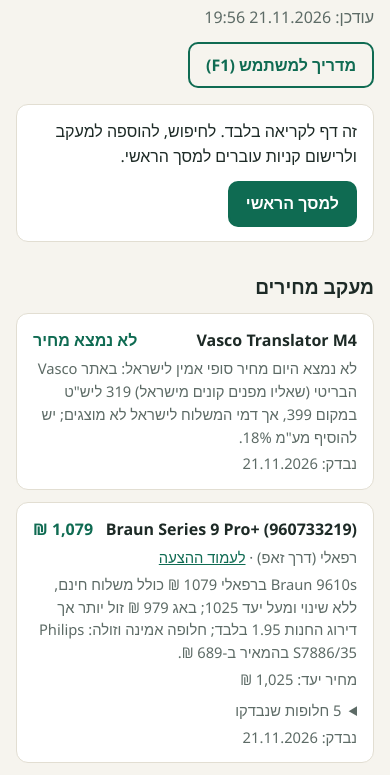
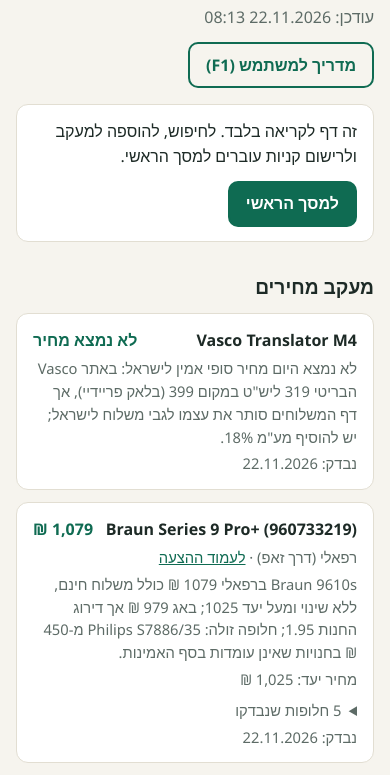
Before and after one commit to avi7756-design/avi-sites, a plain HTML site: page hosech-hacham.html in a window 390 px wide. Shown: the part 61-836 px from the top of the page. Drawn offline with Linux system fonts and the light colour scheme.

Commit message:
Add files via upload

```diff
--- a/hosech-hacham.html
+++ b/hosech-hacham.html
@@ -131,10 +131,10 @@
 <script>
 const DATA ={"watch":[{
   "added": "2026-11-12",
-  "checked_at": "21.11.2026",
+  "checked_at": "22.11.2026",
   "kind": "product",
   "name": "Vasco Translator M4",
-  "note": "לא נמצא היום מחיר סופי אמין לישראל: באתר Vasco הבריטי (שאליו מפנים קונים מישראל) 319 ליש\"ט במקום 399, אך דמי המשלוח לישראל לא מוצגים; יש להוסיף מע\"מ 18%.",
+  "note": "לא נמצא היום מחיר סופי אמין לישראל: באתר Vasco הבריטי 319 ליש\"ט במקום 399 (בלאק פריידיי), אך דף המשלוחים סותר את עצמו לגבי משלוח לישראל; יש להוסיף מע\"מ 18%.",
   "target": null,
   "url": ""
 },{
@@ -142,10 +142,10 @@ const DATA ={"watch":[{
   "best_price": 1079,
   "best_store": "רפאלי (דרך זאפ)",
   "best_url": "https://www.zap.co.il/model.aspx?modelid=1270906",
-  "checked_at": "21.11.2026",
+  "checked_at": "22.11.2026",
   "kind": "product",
   "name": "Braun Series 9 Pro+ (960733219)",
-  "note": "Braun 9610s ברפאלי 1079 ₪ כולל משלוח חינם, ללא שינוי ומעל יעד 1025; באג 979 ₪ זול יותר אך דירוג החנות 1.95 בלבד; חלופה אמינה וזולה: Philips S7886/35 בהמאיר ב-689 ₪.",
+  "note": "Braun 9610s ברפאלי 1079 ₪ כולל משלוח חינם, ללא שינוי ומעל יעד 1025; באג 979 ₪ אך דירוג החנות 1.95; חלופה זולה: Philips S7886/35 מ-450 ₪ בחנויות שאינן עומדות בסף האמינות.",
   "options": [
     {
       "name": "Braun Series 9 Pro+ 9610s",
@@ -159,17 +159,6 @@ const DATA ={"watch":[{
       "value": 4
     },
     {
-      "name": "Philips Series 7000 S7886/35 (חלופה)",
-      "orders": 3442,
-      "price": 689,
-      "pros": "זול ב-390 ₪, חנות 4.82; כולל כבל USB בלי מטען",
-      "rating": null,
-      "reliable": true,
-      "store": "המאיר (דרך זאפ)",
-      "url": "https://www.zap.co.il/model.aspx?modelid=1198410",
-      "value": 4
-    },
-    {
       "name": "Braun Series 9 Pro+ 9610s",
       "orders": 3442,
       "price": 1099,
@@ -184,7 +173,7 @@ const DATA ={"watch":[{
       "name": "Philips Series 7000 S7886/35 (חלופה)",
       "orders": 3153,
       "price": 584,
-      "pros": "משלוח חינם עד 3 ימים; חנות 4.64",
+      "pros": "זול ב-495 ₪, משלוח חינם עד 3 ימים; חנות 4.64",
       "rating": null,
       "reliable": false,
       "store": "סיטי דיל (דרך זאפ)",
@@ -192,10 +181,21 @@ const DATA ={"watch":[{
       "value": 3
     },
     {
+      "name": "Philips Series 7000 S7886/35 (חלופה)",
+      "orders": 853,
+      "price": 450,
+      "pros": "הזול ביותר, משלוח חינם; חנות 4.09",
+      "rating": null,
+      "reliable": false,
+      "store": "מבט אלקטריק (דרך זאפ)",
+      "url": "https://www.zap.co.il/model.aspx?modelid=1198410",
+      "value": 2
+    },
+    {
       "name": "Braun Series 9 Pro+ 9610s",
       "orders": 687,
       "price": 979,
-      "pros": "הזול ביותר, משלוח חינם; דירוג חנות 1.95 בלבד",
+      "pros": "זול ב-100 ₪, משלוח חינם; דירוג חנות 1.95 בלבד",
       "rating": null,
       "reliable": false,
       "store": "באג (דרך זאפ)",
@@ -239,6 +239,10 @@ const DATA ={"watch":[{
     {
       "d": "2026-11-21",
       "p": 1079
+    },
+    {
+      "d": "2026-11-22",
+      "p": 1079
     }
   ],
   "target": 1025,
@@ -248,10 +252,10 @@ const DATA ={"watch":[{
   "best_price": 149.9,
   "best_store": "דקטלון",
   "best_url": "https://www.decathlon.co.il/p/333543-82832-כדורסל-מידה-7-bt500-חום-fiba.html",
-  "checked_at": "21.11.2026",
+  "checked_at": "22.11.2026",
   "kind": "product",
   "name": "כדור סל",
-  "note": "149.90 ₪ כולל מע\"מ, ללא שינוי ומעל יעד 142; משלוח חינם רק מעל 249 ₪, אפשר איסוף מהחנות או מנקודת איסוף.",
+  "note": "149.90 ₪ כולל מע\"מ, ללא שינוי ומעל יעד 142; משלוח חינם רק מעל 249 ₪, אפשר איסוף מהחנות באותו יום או מנקודת איסוף.",
   "options": [
     {
       "name": "Kipsta BT500 FIBA מידה 7",
@@ -301,6 +305,10 @@ const DATA ={"watch":[{
     {
       "d": "2026-11-21",
       "p": 149.9
+    },
+    {
+      "d": "2026-11-22",
+      "p": 149.9
     }
   ],
   "target": 142,
@@ -310,16 +318,16 @@ const DATA ={"watch":[{
   "best_price": 5269,
   "best_store": "אי-ליין (דרך זאפ)",
   "best_url": "https://www.zap.co.il/model.aspx?modelid=1270618",
-  "checked_at": "21.11.2026",
+  "checked_at": "22.11.2026",
   "kind": "product",
   "name": "אייפון 18 פרו מקס",
-  "note": "5269 ₪ כולל משלוח חינם באי-ליין (חנות 5 עם 3,443 חוות דעת), ירידה מ-5279 אתמול; יבוא מקביל, ועדיין מעל יעד 5006. GoMobile לא מופיעה היום בזאפ.",
+  "note": "5269 ₪ כולל משלוח חינם באי-ליין (חנות 5 עם 3,443 חוות דעת, יבוא מקביל עם אחריות DCS), ללא שינוי ומעל יעד 5006.",
   "options": [
     {
       "name": "iPhone 18 Pro Max 256GB",
       "orders": 3443,
       "price": 5269,
-      "pros": "חנות 5 עם 3,443 חוות דעת, משלוח חינם; יבוא מקביל",
+      "pros": "חנות 5 עם 3,443 חוות דעת, משלוח חינם; יבוא מקביל, אחריות DCS",
       "rating": null,
       "reliable": true,
       "store": "אי-ליין (דרך זאפ)",
@@ -328,12 +336,12 @@ const DATA ={"watch":[{
     },
     {
       "name": "iPhone 18 Pro Max 256GB",
-      "orders": 2804,
-      "price": 5589,
-      "pros": "חנות 4.93, משלוח חינם; יקר ב-320 ₪",
-      "rating": null,
-      "reliable": true,
-      "store": "הצלצול (דרך זאפ)",
+      "orders": 911,
+      "price": 5345,
+      "pros": "חנות 5, אחריות DCS; יקר ב-76 ₪",
+      "rating": null,
+      "reliable": false,
+      "store": "אל סי דיל (דרך זאפ)",
       "url": "https://www.zap.co.il/model.aspx?modelid=1270618",
       "value": 3
     },
@@ -410,6 +418,10 @@ const DATA ={"watch":[{
     },
     {
       "d": "2026-11-21",
+      "p": 5269
+    },
+    {
+      "d": "2026-11-22",
       "p": 5269
     }
   ],
@@ -422,7 +434,7 @@ const DATA ={"watch":[{
   "best_price": 310,
   "best_store": "מספר חברות תעופה",
   "best_url": "https://www.he.kayak.com/flight-routes/Tel-Aviv-Ben-Gurion-Intl-TLV/Eilat-Ramon-ETM",
-  "checked_at": "21.11.2026",
+  "checked_at": "22.11.2026",
   "kind": "travel",
   "name": "אילת",
   "note": "310 ₪ הלוך-חזור (14–16 בינואר), ללא שינוי ומתחת ליעד 320 (כבר נשלחה התראה); מחיר דילים בקייאק מ-72 השעות האחרונות, עשוי להשתנות בעת ההזמנה.",
@@ -470,6 +482,17 @@ const DATA ={"watch":[{
       "store": "אייר חיפה",
       "url": "https://www.he.kayak.com/flight-routes/Tel-Aviv-Ben-Gurion-Intl-TLV/Eilat-Ramon-ETM",
       "value": 3
+    },
+    {
+      "name": "TLV–ETM הלוך-חזור 23–27 אפר'",
+      "orders": null,
+      "price": 316,
+      "pros": "חברה ישראלית, טיסה ישירה",
+      "rating": null,
+      "reliable": null,
+      "store": "ישראייר",
+      "url": "https://www.he.kayak.com/flight-routes/Tel-Aviv-Ben-Gurion-Intl-TLV/Eilat-Ramon-ETM",
+      "value": 3
     }
   ],
   "price_history": [
@@ -504,16 +527,20 @@ const DATA ={"watch":[{
     {
       "d": "2026-11-21",
       "p": 310
+    },
+    {
+      "d": "2026-11-22",
+      "p": 310
     }
   ],
   "target": 320,
   "url": ""
 },{
   "added": "2026-11-12",
-  "checked_at": "21.11.2026",
+  "checked_at": "22.11.2026",
   "kind": "product",
   "name": "Vasco Translator M4",
-  "note": "לא נמצא היום מחיר סופי אמין לישראל: באתר Vasco הבריטי (שאליו מפנים קונים מישראל) 319 ליש\"ט במקום 399, אך דמי המשלוח לישראל לא מוצגים; יש להוסיף מע\"מ 18%.",
+  "note": "לא נמצא היום מחיר סופי אמין לישראל: באתר Vasco הבריטי 319 ליש\"ט במקום 399 (בלאק פריידיי), אך דף המשלוחים סותר את עצמו לגבי משלוח לישראל; יש להוסיף מע\"מ 18%.",
   "target": null,
   "url": ""
 },{
@@ -521,10 +548,10 @@ const DATA ={"watch":[{
   "best_price": 459,
   "best_store": "וויז אייר",
   "best_url": "https://www.he.kayak.com/flight-routes/Tel-Aviv-Ben-Gurion-Intl-TLV/Rome-ROM",
-  "checked_at": "21.11.2026",
+  "checked_at": "22.11.2026",
   "kind": "travel",
   "name": "טיסה לרומא",
-  "note": "459 ₪ הלוך-חזור בוויז אייר, טיסה ישירה (22–29 במרץ); בדצמבר הזול הוא 463 ₪ (14–21 או 24–28 בדצמ'); מעל יעד 423, מחיר בסיסי ללא מזוודה.",
+  "note": "459 ₪ הלוך-חזור בוויז אייר, טיסה ישירה (22–29 במרץ); בדצמבר הזול 463 ₪ (14–21 או 24–28 בדצמ'); מעל יעד 423, מחיר בסיסי ללא מזוודה.",
   "options": [
     {
       "name": "TLV–ROM הלוך-חזור 22–29 מרץ",
@@ -606,6 +633,10 @@ const DATA ={"watch":[{
     },
     {
       "d": "2026-11-21",
+      "p": 459
+    },
+    {
+      "d": "2026-11-22",
       "p": 459
     }
   ],
@@ -618,7 +649,7 @@ const DATA ={"watch":[{
   "best_price": 166,
   "best_store": "באג",
   "best_url": "https://www.bug.co.il/brand/switcher/touch/v3/white",
-  "checked_at": "21.11.2026",
+  "checked_at": "22.11.2026",
   "kind": "product",
   "name": "מתג Wi-Fi חכם לדוד חשמל",
   "note": "166 ₪ באיסוף עצמי חינם מסניף באג (במקום 189, מבצע עד 8.12.26 או עד גמר המלאי) – מתחת ליעד 190 (כבר נשלחה התראה); משלוח חינם רק מעל 179 ₪. ההתקנה מחייבת חשמלאי.",
@@ -712,6 +743,10 @@ const DATA ={"watch":[{
     {
       "d": "2026-11-21",
       "p": 166
+    },
+    {
+      "d": "2026-11-22",
+      "p": 166
     }
   ],
   "target": 190,
@@ -721,7 +756,7 @@ const DATA ={"watch":[{
   "best_price": 253,
   "best_store": "וויז אייר",
   "best_url": "https://www.he.kayak.com/flight-routes/Tel-Aviv-Ben-Gurion-Intl-TLV/Larnaca-LCA",
-  "checked_at": "21.11.2026",
+  "checked_at": "22.11.2026",
   "kind": "travel",
   "name": "טיסות לקפריסין",
   "note": "253 ₪ הלוך-חזור, טיסה ישירה (14–17 בדצמ' בוויז אייר, גם 11–16 בדצמ' ובפברואר-מרץ), ללא שינוי ומעל יעד 238; מחיר בסיסי ללא כבודה.",
@@ -815,6 +850,10 @@ const DATA ={"watch":[{
     {
       "d": "2026-11-21",
       "p": 253
+    },
+    {
+      "d": "2026-11-22",
+      "p": 253
     }
   ],
   "target": 238,
@@ -824,10 +863,10 @@ const DATA ={"watch":[{
   "best_price": 679,
   "best_store": "רפאלי (דרך זאפ)",
   "best_url": "https://www.zap.co.il/model.aspx?modelid=1233832",
-  "checked_at": "21.11.2026",
+  "checked_at": "22.11.2026",
   "kind": "product",
   "name": "אוזניות הולכת עצם לשחייה",
-  "note": "רפאלי 679 ₪ כולל משלוח 30 ₪, יבואן רשמי ואחריות שנתיים, ללא שינוי ומעל יעד 645; דיילי סייל וביג אלקטריק ב-656 ₪ אך אינם עומדים בסף האמינות.",
+  "note": "רפאלי 679 ₪ כולל משלוח 30 ₪, יבואן רשמי ואחריות שנתיים, ללא שינוי ומעל יעד 645; ביג אלקטריק ודיילי סייל ב-656 ₪ אך אינם עומדים בסף האמינות.",
   "options": [
     {
       "name": "Shokz OpenSwim Pro",
@@ -929,6 +968,10 @@ const DATA ={"watch":[{
     {
       "d": "2026-11-21",
       "p": 679
+    },
+    {
+      "d": "2026-11-22",
+      "p": 679
     }
   ],
   "target": 645,
@@ -938,10 +981,10 @@ const DATA ={"watch":[{
   "best_price": 4689,
   "best_store": "אור פי סי (דרך זאפ)",
   "best_url": "https://www.zap.co.il/model.aspx?modelid=1248448",
-  "checked_at": "21.11.2026",
+  "checked_at": "22.11.2026",
   "kind": "product",
   "name": "מחשב נייד Lenovo ThinkPad לעבודה",
-  "note": "אור פי סי 4689 ₪ כולל משלוח חינם, יבואן רשמי ואחריות 3 שנים, ללא שינוי ומעל יעד 4446; חצי חינם 4690 ₪; אף חנות לא עומדת בסף 2,000 חוות דעת.",
+  "note": "אור פי סי 4689 ₪ כולל משלוח חינם עד 3 ימים, יבואן רשמי ואחריות 3 שנים, ללא שינוי ומעל יעד 4446; חצי חינם 4690 ₪; אף חנות לא עומדת בסף 2,000 חוות דעת.",
   "options": [
     {
       "name": "Lenovo ThinkPad E14 Gen 7 21SX0055IV",
@@ -1032,6 +1075,10 @@ const DATA ={"watch":[{
     {
       "d": "2026-11-21",
       "p": 4689
+    },
+    {
+      "d": "2026-11-22",
+      "p": 4689
     }
   ],
   "target": 4446,
@@ -1041,10 +1088,10 @@ const DATA ={"watch":[{
   "best_price": 1079,
   "best_store": "רפאלי (דרך זאפ)",
   "best_url": "https://www.zap.co.il/model.aspx?modelid=1270906",
-  "checked_at": "21.11.2026",
+  "checked_at": "22.11.2026",
   "kind": "product",
   "name": "מכונת גילוח",
-  "note": "Braun 9610s ברפאלי 1079 ₪ כולל משלוח חינם, ללא שינוי ומעל יעד 1025; באג 979 ₪ זול יותר אך דירוג החנות 1.95 בלבד; חלופה אמינה וזולה: Philips S7886/35 בהמאיר ב-689 ₪.",
+  "note": "Braun 9610s ברפאלי 1079 ₪ כולל משלוח חינם, ללא שינוי ומעל יעד 1025; באג 979 ₪ אך דירוג החנות 1.95; חלופה זולה: Philips S7886/35 מ-450 ₪ בחנויות שאינן עומדות בסף האמינות.",
   "options": [
     {
       "name": "Braun Series 9 Pro+ 9610s",
@@ -1058,17 +1105,6 @@ const DATA ={"watch":[{
       "value": 4
     },
     {
-      "name": "Philips Series 7000 S7886/35 (חלופה)",
-      "orders": 3442,
-      "price": 689,
-      "pros": "זול ב-390 ₪, חנות 4.82; כולל כבל USB בלי מטען",
-      "rating": null,
-      "reliable": true,
-      "store": "המאיר (דרך זאפ)",
-      "url": "https://www.zap.co.il/model.aspx?modelid=1198410",
-      "value": 4
-    },
-    {
       "name": "Braun Series 9 Pro+ 9610s",
       "orders": 3442,
       "price": 1099,
@@ -1083,7 +1119,7 @@ const DATA ={"watch":[{
       "name": "Philips Series 7000 S7886/35 (חלופה)",
       "orders": 3153,
       "price": 584,
-      "pros": "משלוח חינם עד 3 ימים; חנות 4.64",
+      "pros": "זול ב-495 ₪, משלוח חינם עד 3 ימים; חנות 4.64",
       "rating": null,
       "reliable": false,
       "store": "סיטי דיל (דרך זאפ)",
@@ -1091,10 +1127,21 @@ const DATA ={"watch":[{
       "value": 3
     },
     {
+      "name": "Philips Series 7000 S7886/35 (חלופה)",
+      "orders": 853,
+      "price": 450,
+      "pros": "הזול ביותר, משלוח חינם; חנות 4.09",
+      "rating": null,
+      "reliable": false,
+      "store": "מבט אלקטריק (דרך זאפ)",
+      "url": "https://www.zap.co.il/model.aspx?modelid=1198410",
+      "value": 2
+    },
+    {
       "name": "Braun Series 9 Pro+ 9610s",
       "orders": 687,
       "price": 979,
-      "pros": "הזול ביותר, משלוח חינם; דירוג חנות 1.95 בלבד",
+      "pros": "זול ב-100 ₪, משלוח חינם; דירוג חנות 1.95 בלבד",
       "rating": null,
       "reliable": false,
       "store": "באג (דרך זאפ)",
@@ -1141,6 +1188,10 @@ const DATA ={"watch":[{
     },
     {
       "d": "2026-11-21",
+      "p": 1079
+    },
+    {
+      "d": "2026-11-22",
       "p": 1079
     }
   ],
@@ -1233,21 +1284,6 @@ const DATA ={"watch":[{
 },{
   "category": "טיסות",
   "code": "",
-  "details": "20$ הנחה על טיסות עד 300$, ו-50$ על חבילת טיסה ומלון מעל 500$. שים לב: תוספת מזוודה עולה 100 עד 210$ הלוך-חזור.",
-  "discount_pct": null,
-  "fit": "רלוונטי לטיסות לקפריסין שברשימת המעקב, אך ההנחה קטנה ותוספת המזוודה יקרה.",
-  "price_after": "",
-  "price_before": "",
-  "score": 2,
-  "source_url": "https://www.ynet.co.il/vacation/flights/article/sjqv3mks4agl",
-  "store": "Lastminute",
-  "title": "20$ הנחה על טיסה, 50$ על חבילה",
-  "url": "https://www.lastminute.co.il/november-sale-flights",
-  "valid_until": "26.11.2026",
-  "verified": true
-},{
-  "category": "טיסות",
-  "code": "",
   "details": "בדף מבצע נובמבר של איסתא: לרנקה מ-121$, רומא מ-161$, בטומי מ-189$ (פברואר–מרץ). המחירים דינמיים וייתכן שהכבודה לא כלולה.",
   "discount_pct": null,
   "fit": "כולל טיסות ללרנקה ולרומא שברשימת המעקב.",
@@ -1259,20 +1295,6 @@ const DATA ={"watch":[{
   "title": "מבצע נובמבר באיסתא – טיסות מ-121$",
   "url": "https://www.issta.co.il/landing/packages/november_sale",
   "valid_until": "",
-  "verified": true
-},{
-  "category": "נופש",
-  "code": "",
-  "details": "25$ על חבילות וטיולים מאורגנים, 15$ על טיסות מהמלאי של החברה. דוגמה: בטומי 27.11-1.12 עם מלון 4 כוכבים, מזוודה והעברות.",
-  "discount_pct": null,
-  "price_after": "356$",
-  "price_before": "381$",
-  "score": 2,
-  "source_url": "https://www.ynet.co.il/vacation/flights/article/sjqv3mks4agl",
-  "store": "קשרי תעופה",
-  "title": "עד 25$ הנחה לאדם בנובמבר",
-  "url": "https://www.ynet.co.il/vacation/flights/article/sjqv3mks4agl",
-  "valid_until": "30.11.2026",
   "verified": true
 },{
   "category": "נופש",
@@ -2086,11 +2108,41 @@ const DATA ={"watch":[{
   "url": "https://www.israir.co.il/he-IL/deals",
   "valid_until": "",
   "verified": false
+},{
+  "category": "מוצר",
+  "code": "",
+  "details": "מעצב השיער Dyson Airwrap במחיר מבצע בלאק פריידיי, עד 28.11.26. כדאי להשוות מחיר בזאפ לפני רכישה.",
+  "discount_pct": 15,
+  "fit": "",
+  "price_after": "1,780 ₪",
+  "price_before": "2,100 ₪",
+  "score": 3,
+  "source_url": "https://www.ice.co.il/consumerism/news/article/1138173",
+  "store": "דייסון ישראל",
+  "title": "Dyson Airwrap ב-1,780 ₪ במקום 2,100",
+  "url": "https://www.ice.co.il/consumerism/news/article/1138173",
+  "valid_until": "28.11.2026",
+  "verified": false
+},{
+  "category": "מוצר",
+  "code": "",
+  "details": "עד 50% הנחה על מוצרי מטבח קטנים של Ninja, Morphy Richards ו-Remington, ועד 60% על כלי בישול וסכינים של Ninja – באתר שרג בלבד, עד 30.11.",
+  "discount_pct": 50,
+  "fit": "",
+  "price_after": "",
+  "price_before": "",
+  "score": 3,
+  "source_url": "https://www.ice.co.il/consumerism/news/article/1138173",
+  "store": "שרג אלקטריק",
+  "title": "שרג אלקטריק: עד 50% על Ninja ו-Remington",
+  "url": "https://www.ice.co.il/consumerism/news/article/1138173",
+  "valid_until": "30.11.2026",
+  "verified": false
 }],"status":{
   "events": [
     {
       "date": "2026-11-19",
-      "name": "בלאק פריידיי בעליאקספרס (עד 3.12) ובאתר Shokz"
+      "name": "בלאק פריידיי בעליאקספרס (עד 3.12) ובאתר Shokz (עד 30.11)"
     },
     {
       "date": "2026-11-19",
@@ -2121,14 +2173,14 @@ const DATA ={"watch":[{
       "name": "מבצע 12.12 בעליאקספרס"
     }
   ],
-  "note": "נבדקו 12 פריטי מעקב (10 עם מחיר מאומת) ו-45 דילים; נוספו מבצעי איבורי על Switcher ו-Shokz, וסומן שה-Philips באיבורי ב-565 ₪ הוא מוצג. האייפון ירד ל-5,269 ₪ באי-ליין; אילת (310 ₪) וסוויצ'ר (166 ₪) עדיין מתחת ליעד – התראה כבר נשלחה בעבר, ולכן לא נשלח מייל היום.",
+  "note": "נבדקו 12 פריטי מעקב (10 עם מחיר מאומת) ו-45 דילים; המחירים ללא שינוי מאתמול. נוספו מבצעי דייסון Airwrap ושרג אלקטריק (Ninja), והוסרו שני דילים חלשים. אילת (310 ₪) וסוויצ'ר (166 ₪) עדיין מתחת ליעד – התראה כבר נשלחה בעבר, ולכן לא נשלח מייל היום.",
   "rates": {
-    "date": "21.11.2026",
-    "eur": 3.6156,
+    "date": "22.11.2026",
+    "eur": 3.6195,
     "source": "x-rates.com",
-    "usd": 3.2957
+    "usd": 3.2986
   },
-  "updated_at": "21.11.2026 19:56"
+  "updated_at": "22.11.2026 08:13"
 }};
 
 const el = (tag, cls, text) => {
```
